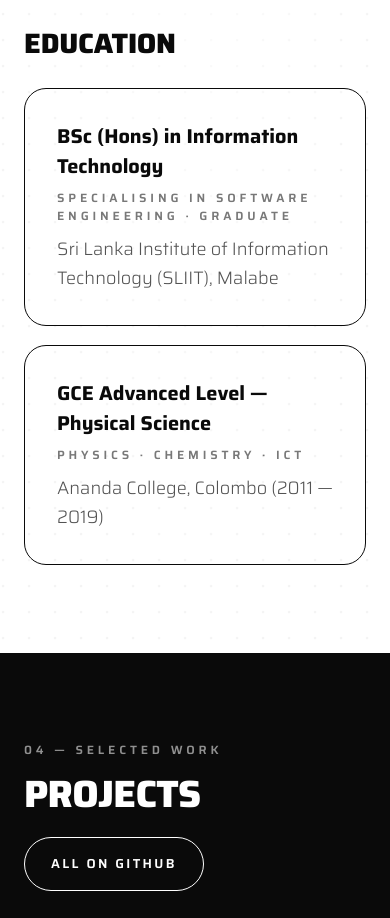
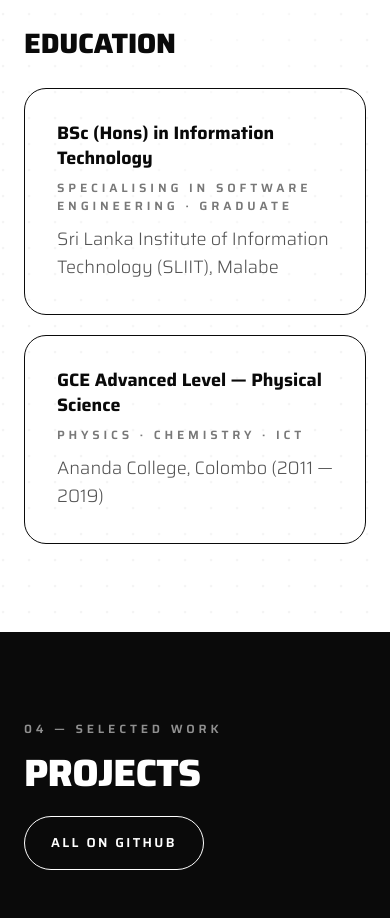
Before and after one commit to lahiruAsiri/Portfolio, a Next.js app: page / in a window 390 px wide. Shown: the part 6720-7638 px from the top of the page. Built offline with nearby package versions, Linux system fonts and the light colour scheme.

Commit message:
Update Experience.tsx

```diff
--- a/components/Experience.tsx
+++ b/components/Experience.tsx
@@ -52,8 +52,13 @@ export default function Experience() {
         <RevealGroup className="mt-6 grid gap-5 md:grid-cols-2">
           {education.map((ed) => (
             <RevealItem key={ed.title} className="card">
-              <div className="text-[20px] font-bold">{ed.title}</div>
-              <div className="eyebrow mt-2">{ed.meta}</div>
+              <div className="text-[18px] font-bold leading-snug md:text-[20px]">
+                {ed.title}
+              </div>
+              <div className="eyebrow mt-2">
+                {ed.meta}
+                {ed.period ? ` · ${ed.period}` : ""}
+              </div>
               <div className="lead mt-2.5 opacity-70">{ed.place}</div>
             </RevealItem>
           ))}
```
